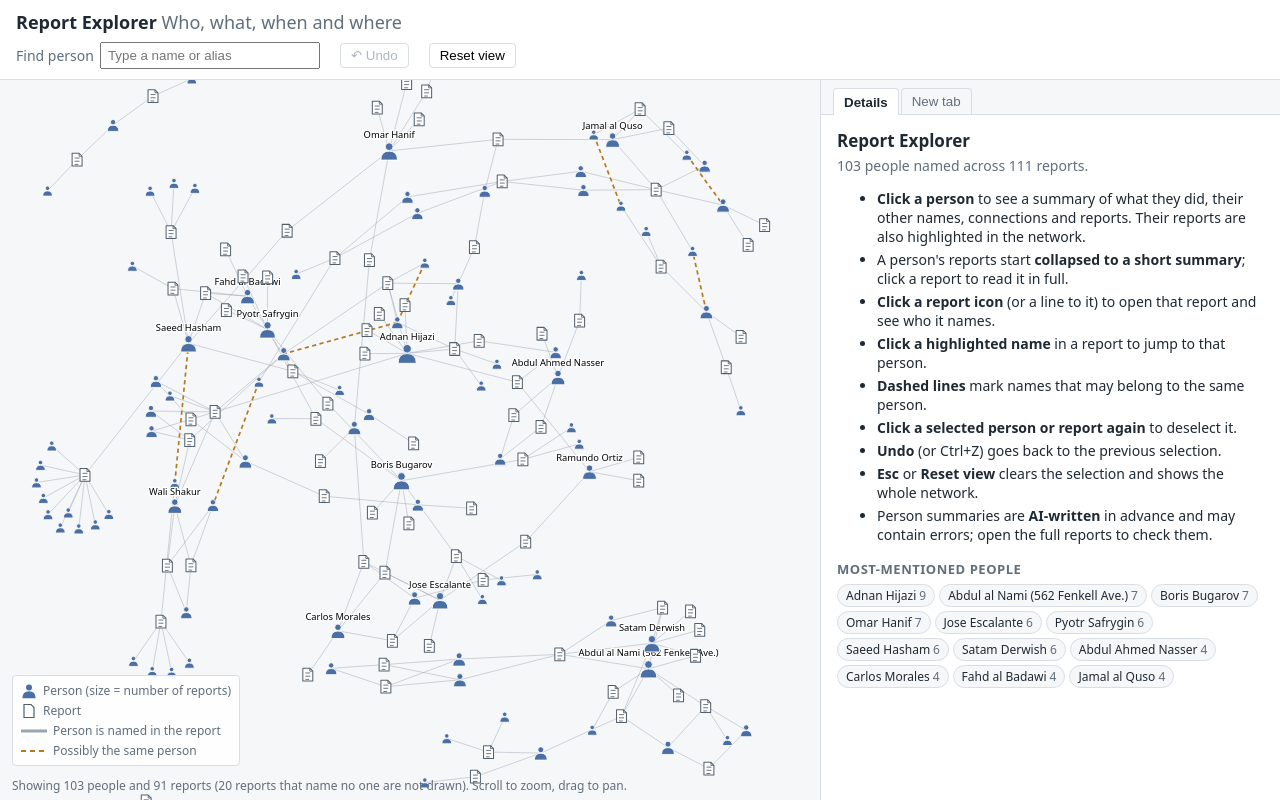
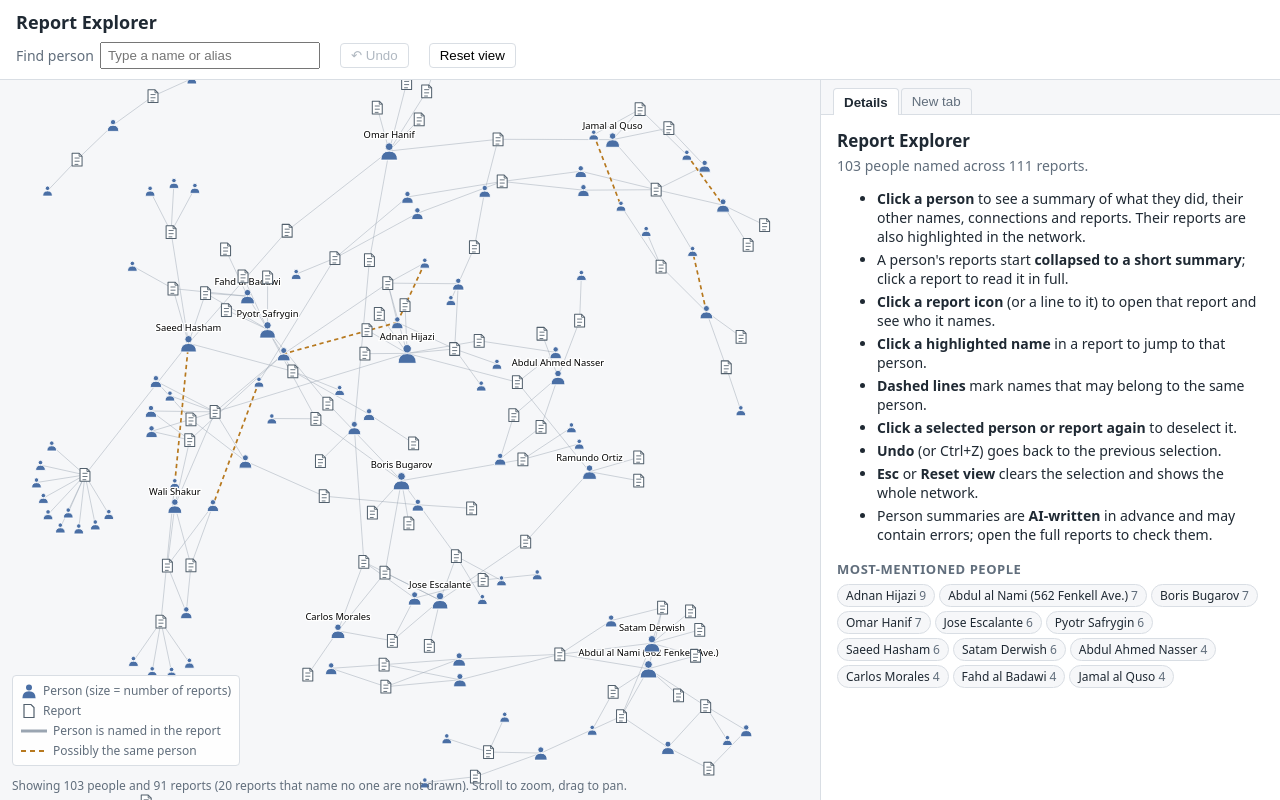
Before and after one commit to t-azad/Project-3, a plain HTML site: page index.html in a window 1280 px wide. Drawn offline with Linux system fonts and the light colour scheme.

Commit message:
Add files via upload

```diff
--- a/index.html
+++ b/index.html
@@ -7,7 +7,7 @@
 </head>
 <body>
   <header>
-    <h1>Report Explorer <span class="subtitle">Who, what, when and where</span></h1>
+    <h1>Report Explorer <span class="subtitle"></span></h1>
 
     <div class="controls">
       <!-- Search: a datalist suggests names as you type (recognition, not recall). -->
```
